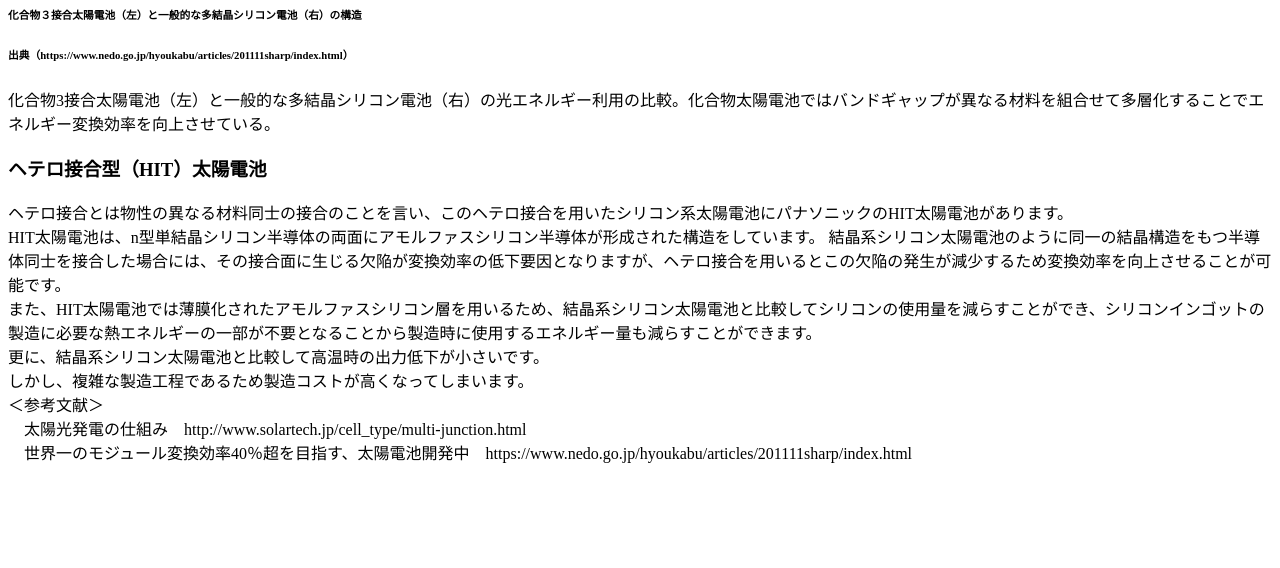
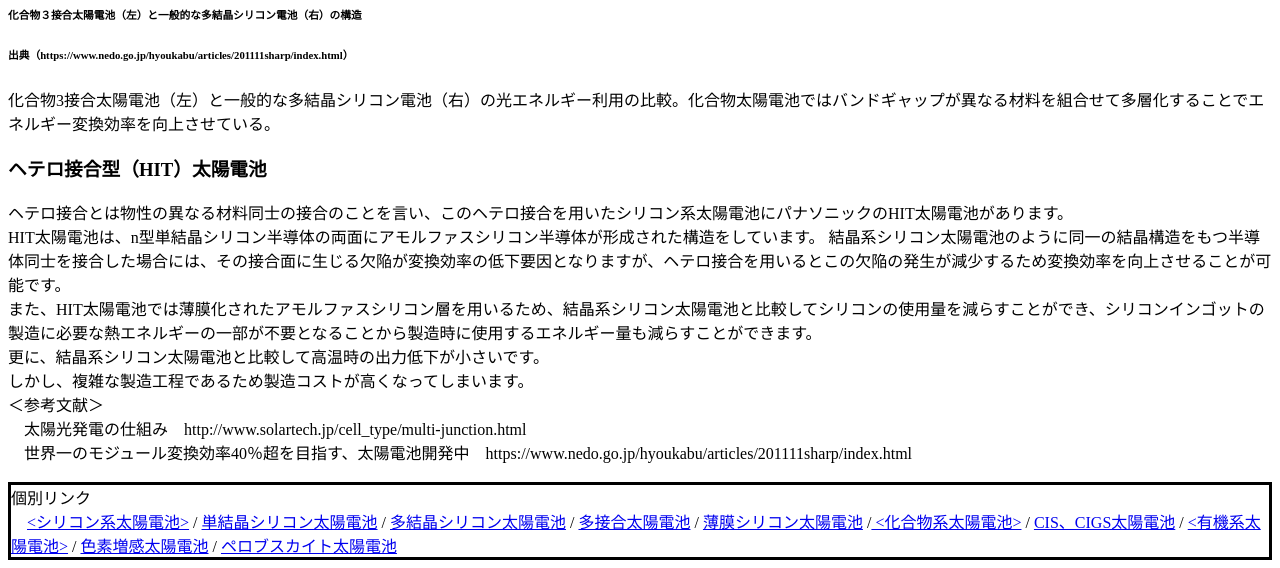
Before and after one commit to Rando5656/-.github.io, a plain HTML site: page index.html in a window 1280 px wide. Shown: the part 723-1291 px from the top of the page. Before the commit the page ends 1195 px from the top, so only its background shows below. Drawn offline with Linux system fonts and the light colour scheme.

Commit message:
Update index.html

```diff
--- a/index.html
+++ b/index.html
@@ -24,6 +24,19 @@
 <p3>更に、結晶系シリコン太陽電池と比較して高温時の出力低下が小さいです。<br><p3>しかし、複雑な製造工程であるため製造コストが高くなってしまいます。</p3><br>
 
 <p3>＜参考文献＞<br>　太陽光発電の仕組み　http://www.solartech.jp/cell_type/multi-junction.html<br>　世界一のモジュール変換効率40％超を目指す、太陽電池開発中　https://www.nedo.go.jp/hyoukabu/articles/201111sharp/index.html　</p3>
+<br><br>
 
+<div style="border: solid;">
+個別リンク
+<br>
+<p3 class="thick">　<a href="https://tetsuo2002s.github.io/-silicon/"><シリコン系太陽電池></a> </p3>/ <p3>
+ <a href="https://takahiro1863.github.io/ouyoubuturi2/">単結晶シリコン太陽電池</a> /
+<a href="https://2159116.github.io/takesshou/">多結晶シリコン太陽電池</a> /
+<a href="https://rando5656.github.io/-.github.io/">多接合太陽電池</a> /
+<a href="https://eiji-2021.github.io/purosuta/">薄膜シリコン太陽電池</a> /</p3><p3 class="thick"><a href="https://tetsuo2002s.github.io/kagoubutu/"> <化合物系太陽電池></a> </p3>/<p3>
+<a href="https://tetsuo2002s.github.io/kagoubutu/">CIS、CIGS太陽電池</a> /</p3>
+<p3 class="thick"><a href="https://tetsuo2002s.github.io/yuukikagou/"><有機系太陽電池></a> </p3><p3>/
+<a href="https://tetsuo2002s.github.io/sikisozoukann/">色素増感太陽電池</a> /
+<a href="https://tetsuo2002s.github.io/perobusukaito/">ペロブスカイト太陽電池</a></p3>
   </body>
 </html>
```
